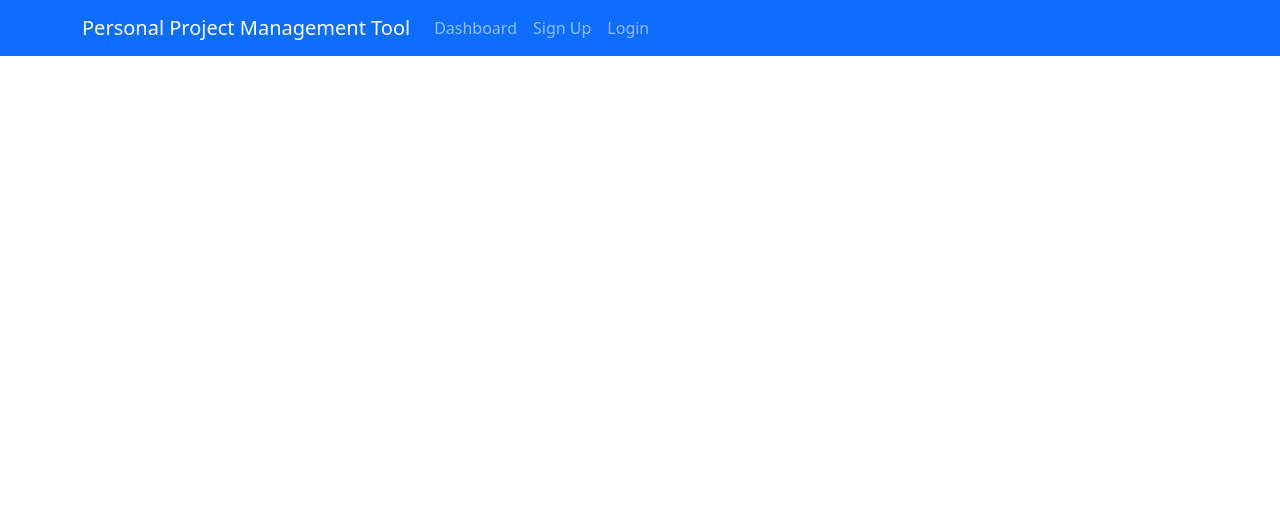
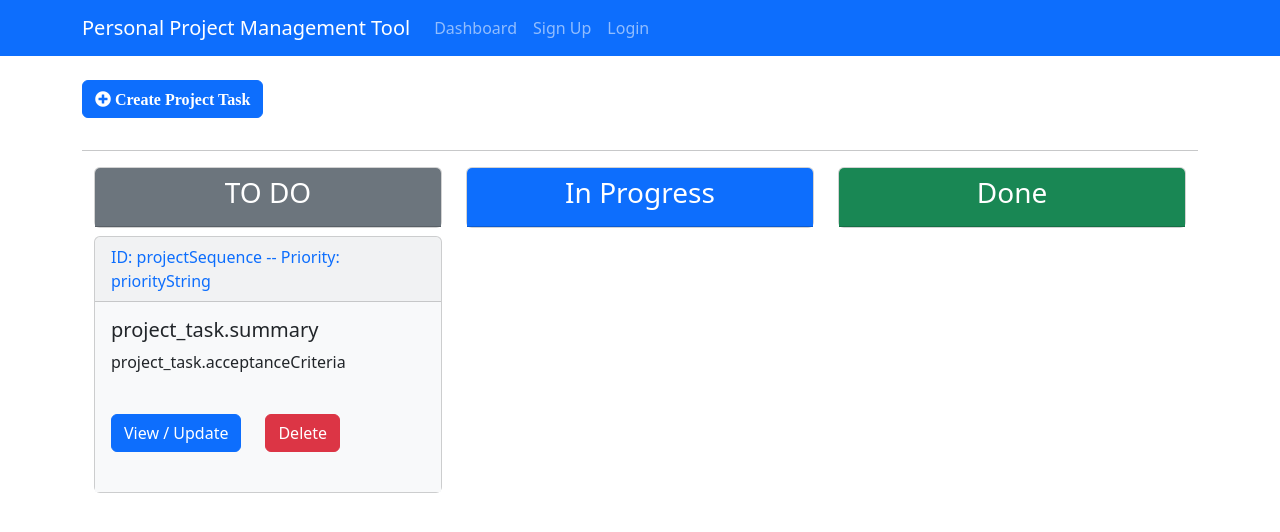
Before and after one commit to TomiSar/PersonalProjectManagementTool-App, a React (Create React App) app in the folder frontend/: page /projectBoard/1 in a window 1280 px wide. Shown: the top 532 px of the page. Built offline with nearby package versions, Linux system fonts and the light colour scheme.

Commit message:
Types and Reducers for Project Tasks. Designs and Folder Structure. Routes to ProjectBoard and AddProjectTask.

```diff
--- a/frontend/src/App.js
+++ b/frontend/src/App.js
@@ -1,11 +1,13 @@
-import Dashboard from './components/Dashboard';
-import Header from './components/Layout/Header';
-import AddProject from './components/Project/AddProject';
 import { BrowserRouter as Router, Route, Routes } from 'react-router-dom';
 import { Provider } from 'react-redux';
 import store from './store';
 import './App.css';
+import Dashboard from './components/Dashboard';
+import Header from './components/Layout/Header';
+import AddProject from './components/Project/AddProject';
 import UpdateProject from './components/Project/UpdateProject';
+import ProjectBoard from './components/ProjectBoard/ProjectBoard';
+import AddProjectTask from './components/ProjectBoard/ProjectTasks/AddProjectTask';
 
 function App() {
   return (
@@ -17,6 +19,8 @@
             <Route path='/dashboard' element={<Dashboard />} />
             <Route path='/addProject' element={<AddProject />} />
             <Route path='/updateProject/:id' element={<UpdateProject />} />
+            <Route path='/projectBoard/:id' element={<ProjectBoard />} />
+            <Route path='/AddProjectTask/:id' element={<AddProjectTask />} />
           </Routes>
         </div>
       </Router>
--- a/frontend/src/components/Project/ProjectItem.js
+++ b/frontend/src/components/Project/ProjectItem.js
@@ -21,9 +21,11 @@
           </div>
           <div className='col-md-4 d-none d-lg-block'>
             <ul className='list-group'>
-              <li className='list-group-item board'>
-                <i className='fa fa-flag-checkered pr-1'> Project Board</i>
-              </li>
+              <Link to={`/projectBoard/${project.projectIdentifier}`}>
+                <li className='list-group-item board'>
+                  <i className='fa fa-flag-checkered pr-1'> Project Board</i>
+                </li>
+              </Link>
               <Link to={`/updateProject/${project.projectIdentifier}`}>
                 <li className='list-group-item update'>
                   <i className='fa fa-edit pr-1'> Update Project Info</i>
--- /dev/null
+++ b/frontend/src/components/ProjectBoard/ProjectBoard.js
@@ -0,0 +1,73 @@
+import { Link, useParams } from 'react-router-dom';
+
+function ProjectBoard() {
+  const { id } = useParams();
+  return (
+    // <!-- Project Board Starts Here MIND OTHER COMPONENTS WHEN COPY AND PASTING -->
+    <div className='container'>
+      <Link to={`/addProjectTask/${id}`} className='btn btn-primary mb-3'>
+        <i className='fas fa-plus-circle'> Create Project Task</i>
+      </Link>
+      <br />
+      <hr />
+      {/* <!-- Backlog STARTS HERE --> */}
+      <div className='container'>
+        <div className='row'>
+          <div className='col-md-4'>
+            <div className='card text-center mb-2'>
+              <div className='card-header bg-secondary text-white'>
+                <h3>TO DO</h3>
+              </div>
+            </div>
+
+            {/* <!-- SAMPLE PROJECT TASK STARTS HERE --> */}
+            <div className='card mb-1 bg-light'>
+              <div className='card-header text-primary'>
+                ID: projectSequence -- Priority: priorityString
+              </div>
+              <div className='card-body bg-light'>
+                <h5 className='card-title'>project_task.summary</h5>
+                <p className='card-text text-truncate '>
+                  project_task.acceptanceCriteria
+                </p>
+                <a href='' className='btn btn-primary'>
+                  View / Update
+                </a>
+
+                <button className='btn btn-danger m-4'>Delete</button>
+              </div>
+            </div>
+
+            {/* <!-- SAMPLE PROJECT TASK ENDS HERE --> */}
+          </div>
+          <div className='col-md-4'>
+            <div className='card text-center mb-2'>
+              <div className='card-header bg-primary text-white'>
+                <h3>In Progress</h3>
+              </div>
+            </div>
+            {/* <!-- SAMPLE PROJECT TASK STARTS HERE --> */}
+
+            {/* <!-- SAMPLE PROJECT TASK ENDS HERE --> */}
+          </div>
+          <div className='col-md-4'>
+            <div className='card text-center mb-2'>
+              <div className='card-header bg-success text-white'>
+                <h3>Done</h3>
+              </div>
+            </div>
+            {/* <!-- SAMPLE PROJECT TASK STARTS HERE --> */}
+
+            {/* <!-- SAMPLE PROJECT TASK ENDS HERE --> */}
+          </div>
+        </div>
+      </div>
+
+      {/* <!-- Backlog ENDS HERE --> */}
+    </div>
+
+    // <!-- PROJECT BOARD ENDS HERE -->
+  );
+}
+
+export default ProjectBoard;
--- /dev/null
+++ b/frontend/src/components/ProjectBoard/ProjectTasks/AddProjectTask.js
@@ -0,0 +1,69 @@
+import { Link, useParams } from 'react-router-dom';
+
+function AddProjectTask() {
+  const { id } = useParams();
+  return (
+    <div className='add-PBI'>
+      <div className='container'>
+        <div className='row'>
+          <div className='col-md-8 m-auto'>
+            <Link to={`/projectBoard/${id}`} className='btn btn-light'>
+              Back to Project Board
+            </Link>
+            <h4 className='display-4 text-center'>Add Project Task</h4>
+            <p className='lead text-center'>Project Name + Project Code</p>
+            <form>
+              <div className='form-group'>
+                <input
+                  type='text'
+                  className='form-control form-control-lg'
+                  name='summary'
+                  placeholder='Project Task summary'
+                />
+              </div>
+              <div className='form-group mt-2'>
+                <textarea
+                  className='form-control form-control-lg'
+                  placeholder='Acceptance Criteria'
+                  name='acceptanceCriteria'
+                ></textarea>
+              </div>
+              <h6 className='mt-2'>Due Date</h6>
+              <div className='form-group mt-2'>
+                <input
+                  type='date'
+                  className='form-control form-control-lg'
+                  name='dueDate'
+                />
+              </div>
+              <div className='form-group mt-2'>
+                <select
+                  className='form-control form-control-lg'
+                  name='priority'
+                >
+                  <option value={0}>Select Priority</option>
+                  <option value={1}>High</option>
+                  <option value={2}>Medium</option>
+                  <option value={3}>Low</option>
+                </select>
+              </div>
+
+              <div className='form-group mt-2'>
+                <select className='form-control form-control-lg' name='status'>
+                  <option value=''>Select Status</option>
+                  <option value='TO_DO'>TO DO</option>
+                  <option value='IN_PROGRESS'>IN PROGRESS</option>
+                  <option value='DONE'>DONE</option>
+                </select>
+              </div>
+
+              <input type='submit' className='btn btn-primary btn-block mt-4' />
+            </form>
+          </div>
+        </div>
+      </div>
+    </div>
+  );
+}
+
+export default AddProjectTask;
--- a/frontend/src/reducers/index.js
+++ b/frontend/src/reducers/index.js
@@ -1,8 +1,10 @@
 import { combineReducers } from 'redux';
 import errorReducer from './errorReducer';
 import projectReducer from './projectReducer';
+import backlogReducer from './backlogReducer';
 
 export default combineReducers({
   errors: errorReducer,
   project: projectReducer,
+  backlog: backlogReducer,
 });
```
Also changed, not shown: frontend/src/components/ProjectBoard/Backlog.js (added, +9 -0 lines), frontend/src/components/ProjectBoard/ProjectTasks/ProjectTask.js (added, +9 -0 lines), frontend/src/components/ProjectBoard/ProjectTasks/UpdateProjectTask.js (added, +9 -0 lines).
